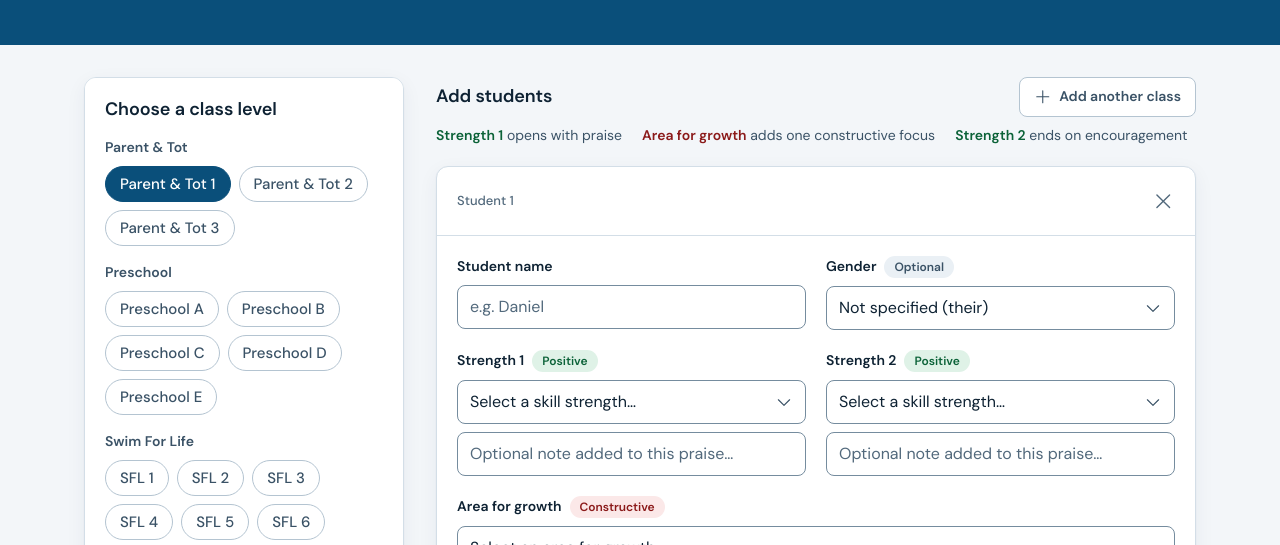
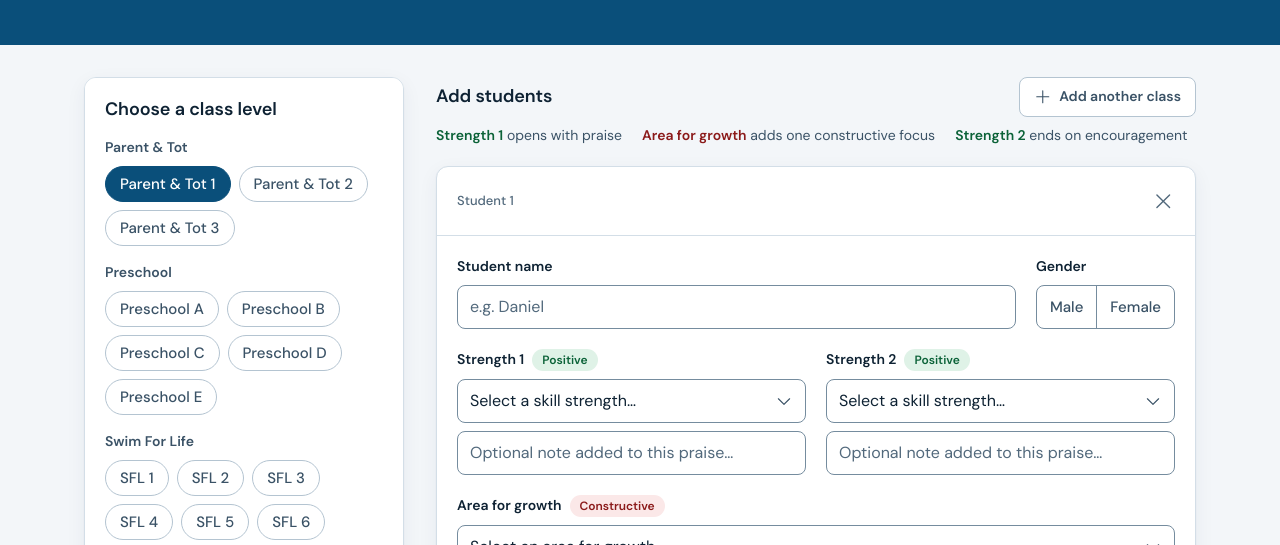
Before and after one commit to d4niel-devs/swimnotes, a plain HTML site: page index.html in a window 1280 px wide. Both pictures are taken after a click on the button "Parent & Tot 1". Shown: the part 249-794 px from the top of the page. Drawn offline with Linux system fonts and the light colour scheme.

Commit message:
Make the gender choice a compact Male / Female toggle
Replaces the gender dropdown with a small two-button toggle at the right of the
name field. Pressing a button selects it, pressing it again clears it, and with
neither pressed the comment keeps the neutral "their" wording.

```diff
--- a/script.js
+++ b/script.js
@@ -271,7 +271,7 @@ function updateStudentSelects(classId) {
     if (genderGroup) {
       const applies = pronounsApply(level);
       genderGroup.hidden = !applies;
-      if (!applies) card.querySelector('[name="gender"]').value = '';
+      if (!applies) card.querySelectorAll('.seg-btn').forEach(btn => btn.setAttribute('aria-pressed', 'false'));
     }
     card.querySelectorAll('.skill-select').forEach(sel => {
       const current = sel.value;
@@ -312,21 +312,30 @@ function noteFields(id) {
   return '';
 }
 
-// Optional gender choice: when set, the comment says "her" or "his" instead of "their".
+// Optional gender toggle: when Male or Female is pressed, the comment says "his" or "her"
+// instead of "their". Pressing the same button again clears the choice.
 function genderField(id) {
   if (!APP.pronouns) return '';
   return `
         <div class="field-group gender-group" id="gender-group-${id}">
-          <div class="field-head">
-            <label class="field-label" for="gender-${id}">Gender</label>
-            <span class="field-badge badge-optional">Optional</span>
+          <div class="field-head"><span class="field-label" id="gender-label-${id}">Gender</span></div>
+          <div class="segmented" role="group" aria-labelledby="gender-label-${id}" title="Optional. Leave both off for neutral wording (their).">
+            <button type="button" class="seg-btn" data-action="gender" data-id="${id}" data-value="male" aria-pressed="false">Male</button>
+            <button type="button" class="seg-btn" data-action="gender" data-id="${id}" data-value="female" aria-pressed="false">Female</button>
           </div>
-          <select id="gender-${id}" name="gender" autocomplete="off">
-            <option value="" selected>Not specified (their)</option>
-            <option value="female">Female (her)</option>
-            <option value="male">Male (his)</option>
-          </select>
         </div>`;
+}
+
+function setGender(id, value) {
+  document.querySelectorAll(`#gender-group-${id} .seg-btn`).forEach(btn => {
+    const on = btn.dataset.value === value && btn.getAttribute('aria-pressed') !== 'true';
+    btn.setAttribute('aria-pressed', String(on));
+  });
+}
+
+function genderOf(id) {
+  const on = document.querySelector(`#gender-group-${id} .seg-btn[aria-pressed="true"]`);
+  return on ? on.dataset.value : '';
 }
 
 function pronounsApply(level) {
@@ -366,7 +375,7 @@ function addStudent(scrollToCard = true) {
     </div>
     <div class="student-card-body">
 
-      <div class="field-row">
+      <div class="field-row name-row">
         <div class="field-group">
           <div class="field-head"><label class="field-label" for="name-${id}">Student name</label></div>
           <input type="text" id="name-${id}" name="studentName" placeholder="e.g. Daniel" autocomplete="off" spellcheck="false" />
@@ -499,7 +508,7 @@ function readCard(id) {
   const value = key => ($(`${key}-${id}`) ? $(`${key}-${id}`).value : '');
   return {
     name: formatName(value('name')),
-    gender: value('gender'),
+    gender: genderOf(id),
     s1: value('s1'),
     s2: value('s2'),
     w1: value('w1'),
@@ -807,6 +816,7 @@ studentsContainer.addEventListener('click', event => {
   if (control.dataset.action === 'remove-student') removeStudent(id);
   else if (control.dataset.action === 'generate') generateComment(id);
   else if (control.dataset.action === 'copy') copyComment(id);
+  else if (control.dataset.action === 'gender') setGender(id, control.dataset.value);
 });
 
 studentsContainer.addEventListener('input', event => {
--- a/styles.css
+++ b/styles.css
@@ -501,6 +501,7 @@ button { cursor: pointer; }
 
 .field-row { display: grid; grid-template-columns: repeat(auto-fit, minmax(260px, 1fr)); gap: 20px; }
 .field-row.single { grid-template-columns: minmax(0, 1fr); }
+.field-row.name-row { grid-template-columns: minmax(0, 1fr) auto; }
 
 .field-group { display: grid; gap: 8px; align-content: start; min-width: 0; }
 
@@ -553,6 +554,28 @@ select {
   white-space: nowrap;
   cursor: pointer;
 }
+
+.segmented {
+  display: flex;
+  min-height: 44px;
+  border: 1px solid var(--field-border);
+  border-radius: var(--r-control);
+  background: var(--surface);
+  overflow: hidden;
+}
+.seg-btn {
+  padding: 0 13px;
+  border: 0;
+  background: transparent;
+  color: var(--ink-2);
+  font-size: 0.9375rem;
+  font-weight: 500;
+  transition: background-color 0.15s, color 0.15s;
+}
+.seg-btn + .seg-btn { border-left: 1px solid var(--field-border); }
+.seg-btn:hover { background: var(--accent-soft); color: var(--accent-text); }
+.seg-btn:focus-visible { outline: 2px solid var(--focus); outline-offset: -2px; }
+.seg-btn[aria-pressed="true"] { background: var(--accent); color: var(--accent-ink); }
 
 .part-note { min-height: 38px; font-size: 0.9375rem; background: var(--surface-sunken); }
 
```
Also changed, not shown: 1 other file.
